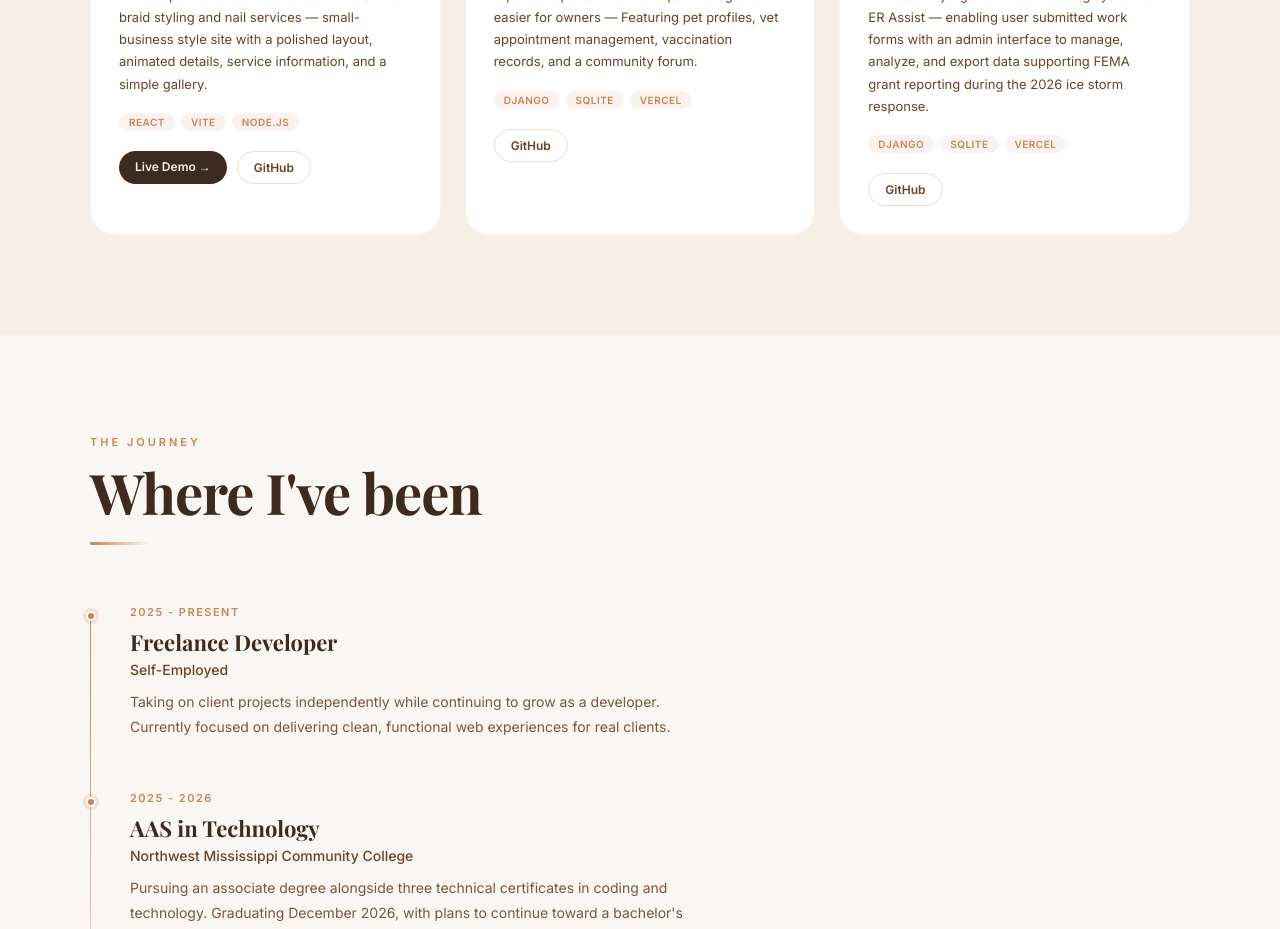
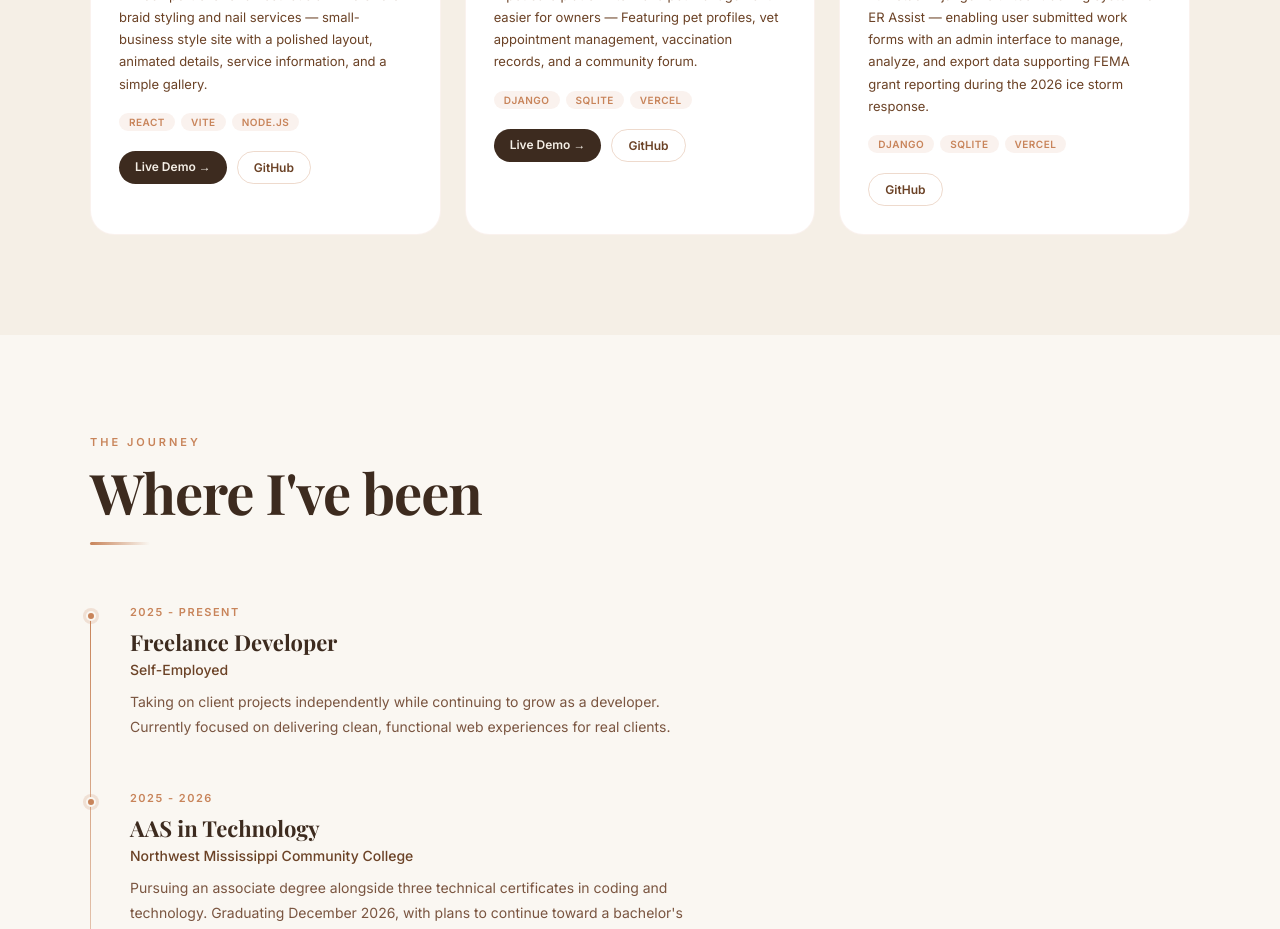
Before and after one commit to Aleahb00/Portfolio-Main, a Next.js app: page / in a window 1280 px wide. Shown: the part 2900-3829 px from the top of the page. Built offline with nearby package versions, Linux system fonts and the light colour scheme; a web font is replaced by a local one.

Commit message:
chore: added live deployment for pawcare

```diff
--- a/src/components/Projects.js
+++ b/src/components/Projects.js
@@ -23,7 +23,7 @@ export default function Projects() {
             desc: 'A pet care platform to make pet management easier for owners — Featuring pet profiles, vet appointment management, vaccination records, and a community forum.',
             stack: ['Django', 'SQLite', 'Vercel'],
             tags: ['fullstack'],
-            liveDemo: 'null',
+            liveDemo: 'https://pawcare-site.up.railway.app/',
             github: 'https://github.com/Aleahb00/PawCare.git'
         },
         {
```
